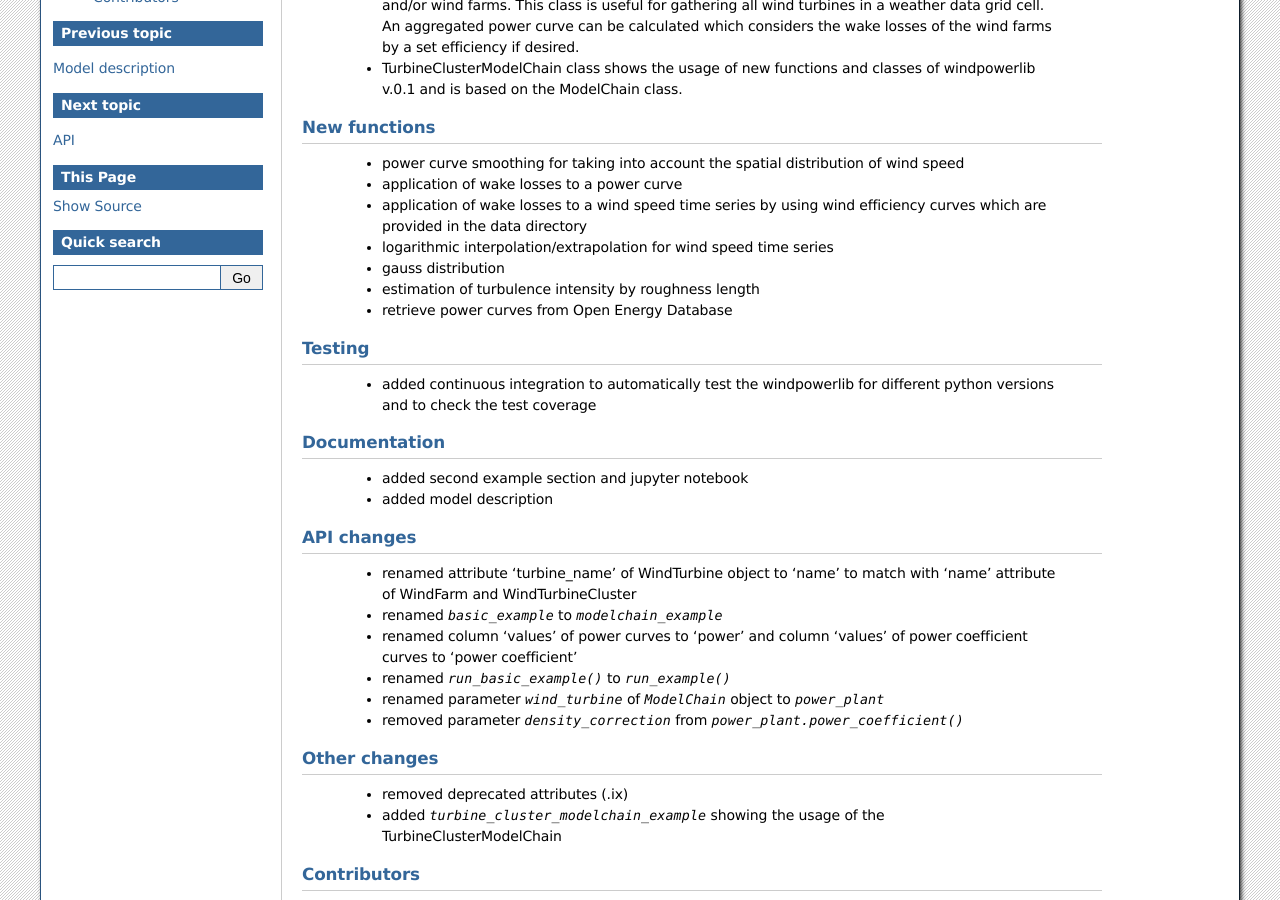
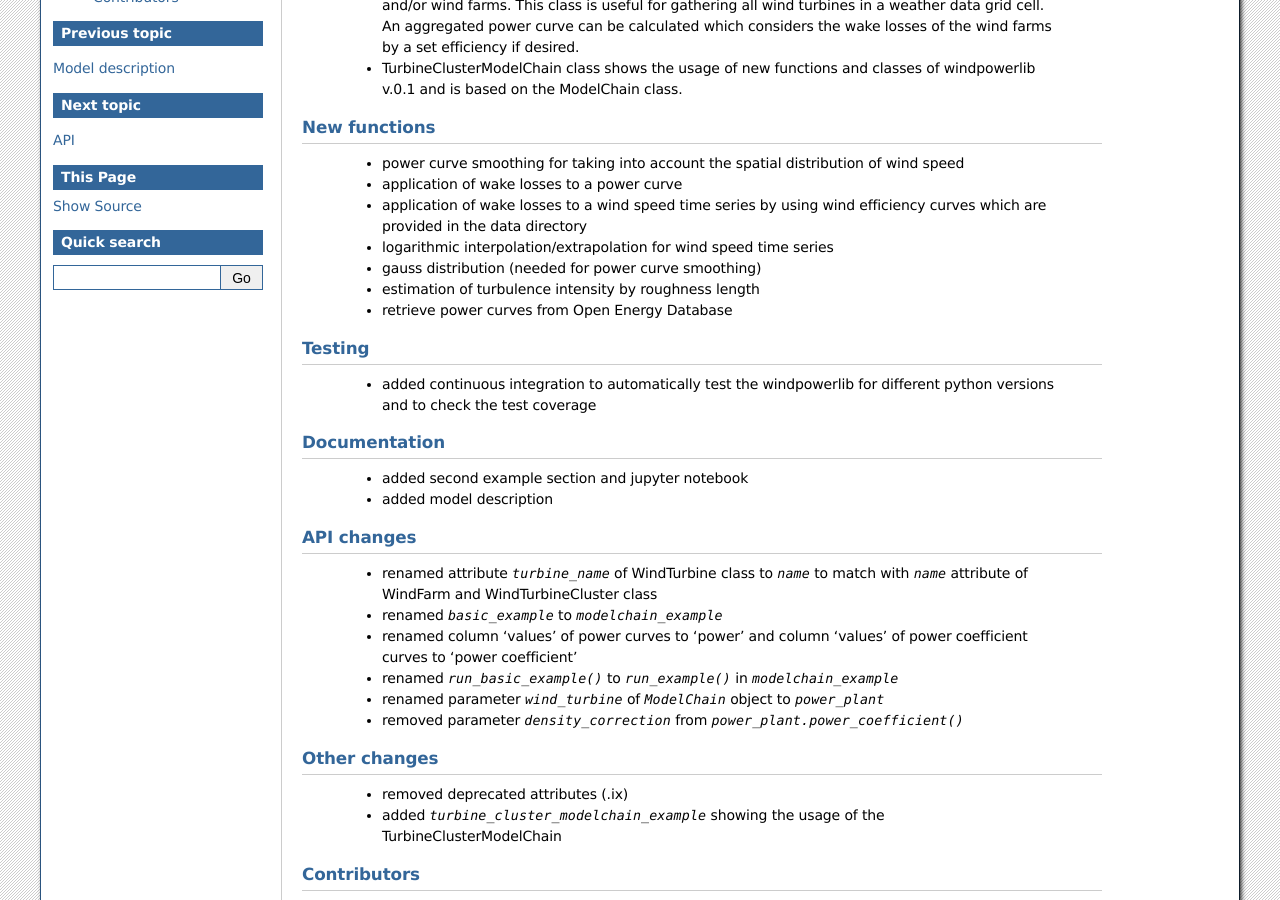
Before and after one commit to wind-python/windpowerlib, a Sphinx documentation site: the page built from doc/whats_new.rst, in a window 1280 px wide and 900 px high, scrolled down 423 px. Built offline with Sphinx 7.4.7, drawn with Linux system fonts in a browser that asks for light colours; formulas are drawn with MathJax 3.

Commit message:
Add to whatsnew

```diff
--- a/doc/whatsnew/v0-1-0.txt
+++ b/doc/whatsnew/v0-1-0.txt
@@ -15,7 +15,7 @@ New functions
  * application of wake losses to a power curve
  * application of wake losses to a wind speed time series by using wind efficiency curves which are provided in the data directory
  * logarithmic interpolation/extrapolation for wind speed time series
- * gauss distribution
+ * gauss distribution (needed for power curve smoothing)
  * estimation of turbulence intensity by roughness length
  * retrieve power curves from Open Energy Database
 
@@ -36,10 +36,10 @@ Documentation
 API changes
 ###########
 
- * renamed attribute 'turbine_name' of WindTurbine object to 'name' to match with 'name' attribute of WindFarm and WindTurbineCluster
+ * renamed attribute `turbine_name` of WindTurbine class to `name` to match with `name` attribute of WindFarm and WindTurbineCluster class
  * renamed `basic_example` to `modelchain_example`
  * renamed column 'values' of power curves to 'power' and column 'values' of power coefficient curves to 'power coefficient'
- * renamed `run_basic_example()` to `run_example()`
+ * renamed `run_basic_example()` to `run_example()` in `modelchain_example`
  * renamed parameter `wind_turbine` of `ModelChain` object to `power_plant`
  * removed parameter `density_correction` from `power_plant.power_coefficient()`
 
```
